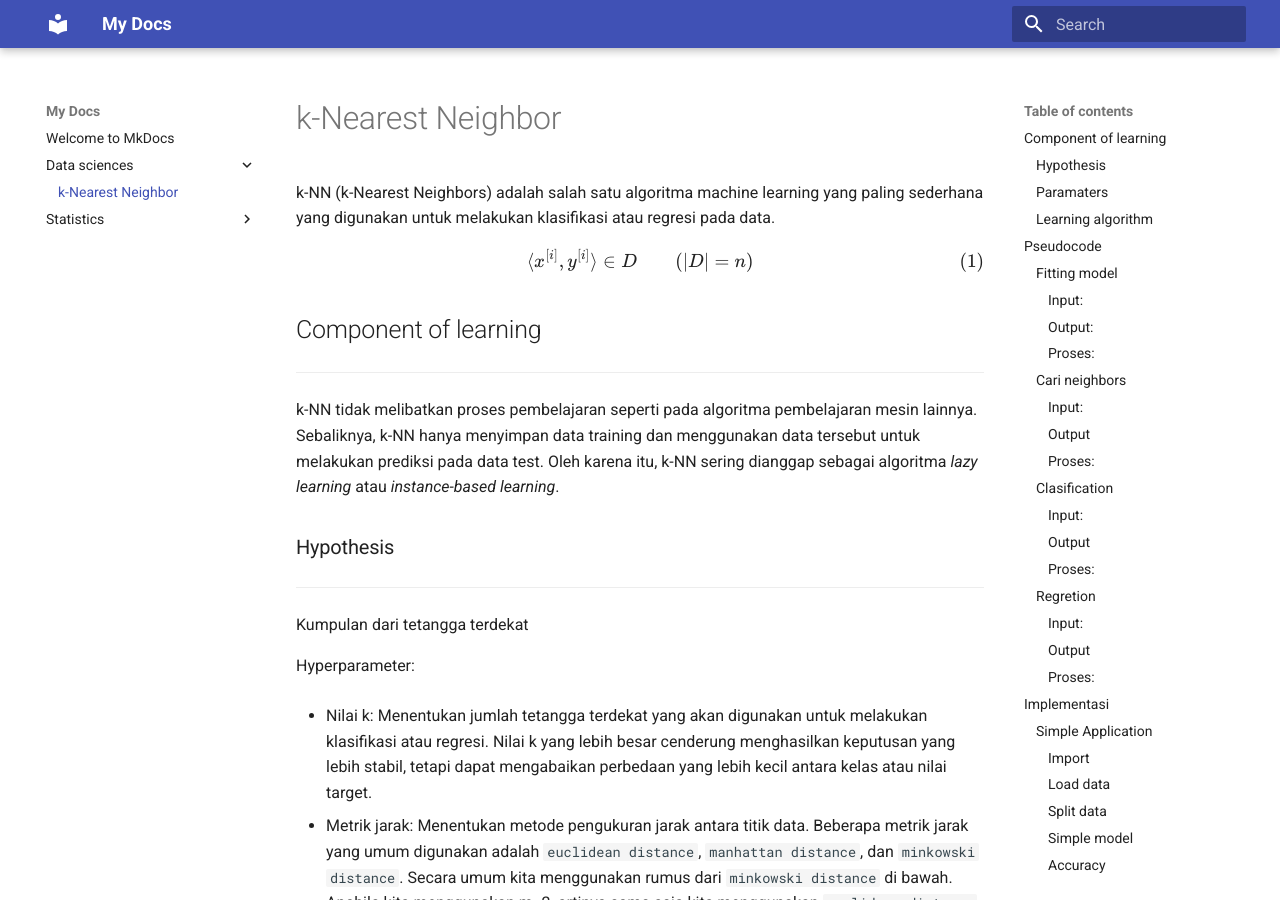
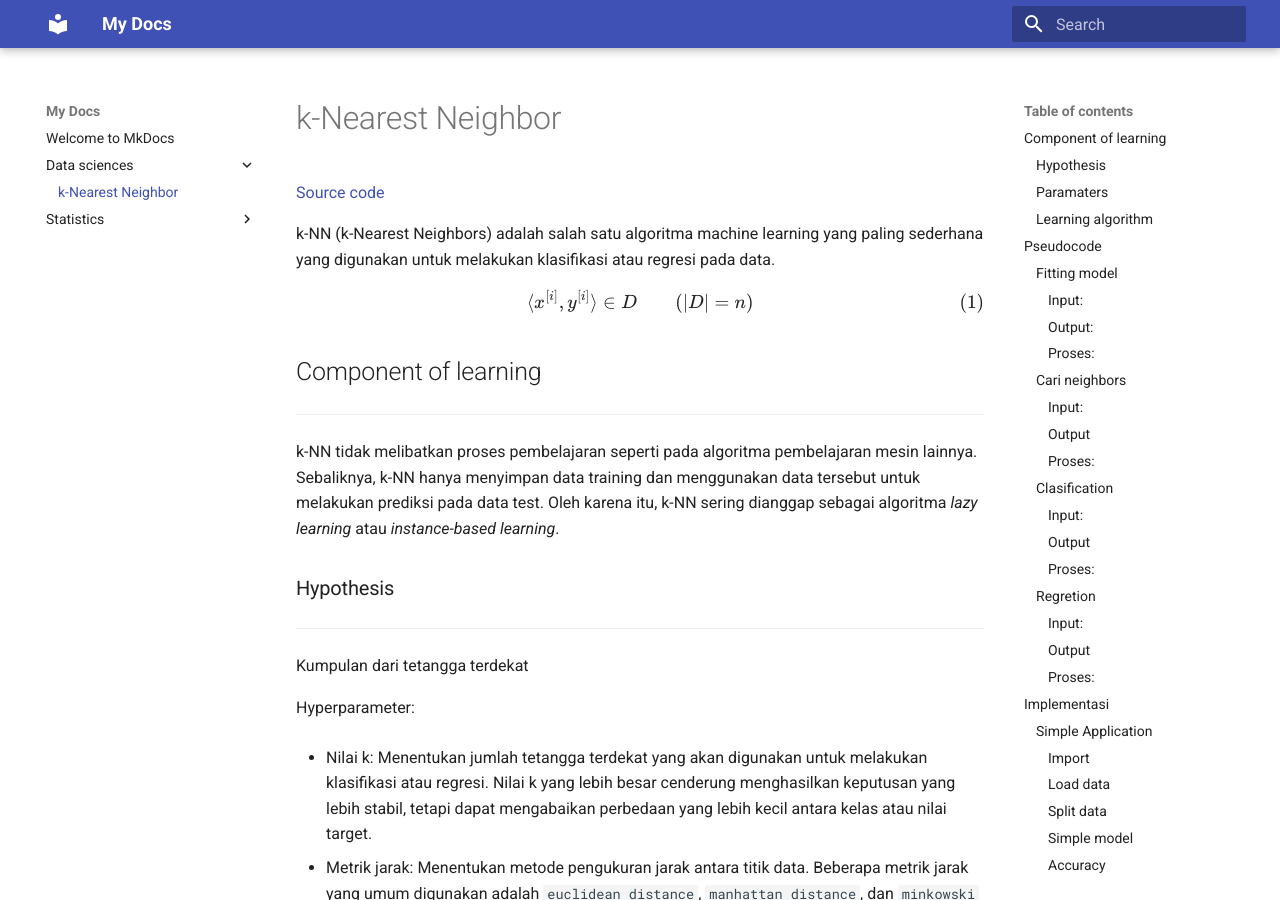
Before and after one commit to zain3ie/zain3ie.github.io, an MkDocs documentation site: the page built from docs/data_sciences/k_nearest_neighbors.md, in a window 1280 px wide and 900 px high. Built offline with MkDocs 1.6.1 and Material for MkDocs 9.7.7, drawn with Linux system fonts in a browser that asks for light colours; some of the changed text lies outside the part shown.

Commit message:
add source code

```diff
--- a/docs/data_sciences/k_nearest_neighbors.md
+++ b/docs/data_sciences/k_nearest_neighbors.md
@@ -1,4 +1,6 @@
 # k-Nearest Neighbor
+
+[Source code](https://github.com/zain3ie/ml_from_scratch)
 
 k-NN (k-Nearest Neighbors) adalah salah satu algoritma machine learning yang paling sederhana yang digunakan untuk melakukan klasifikasi atau regresi pada data.
 
@@ -309,3 +311,6 @@ print('scratch model accuracy: %.2f%%' % scratch_accuracy)
 ---
 - Materi kelas Pacmann Advanced Machine Learning : Nearest Neighbor
 - [STAT 479: Machine Learning Lecture Notes](https://sebastianraschka.com/pdf/lecture-notes/stat479fs18/02_knn_notes.pdf)
+
+## Sorce code
+- [sleep health analysis](https://github.com/zain3ie/ml_from_scratch)
```
